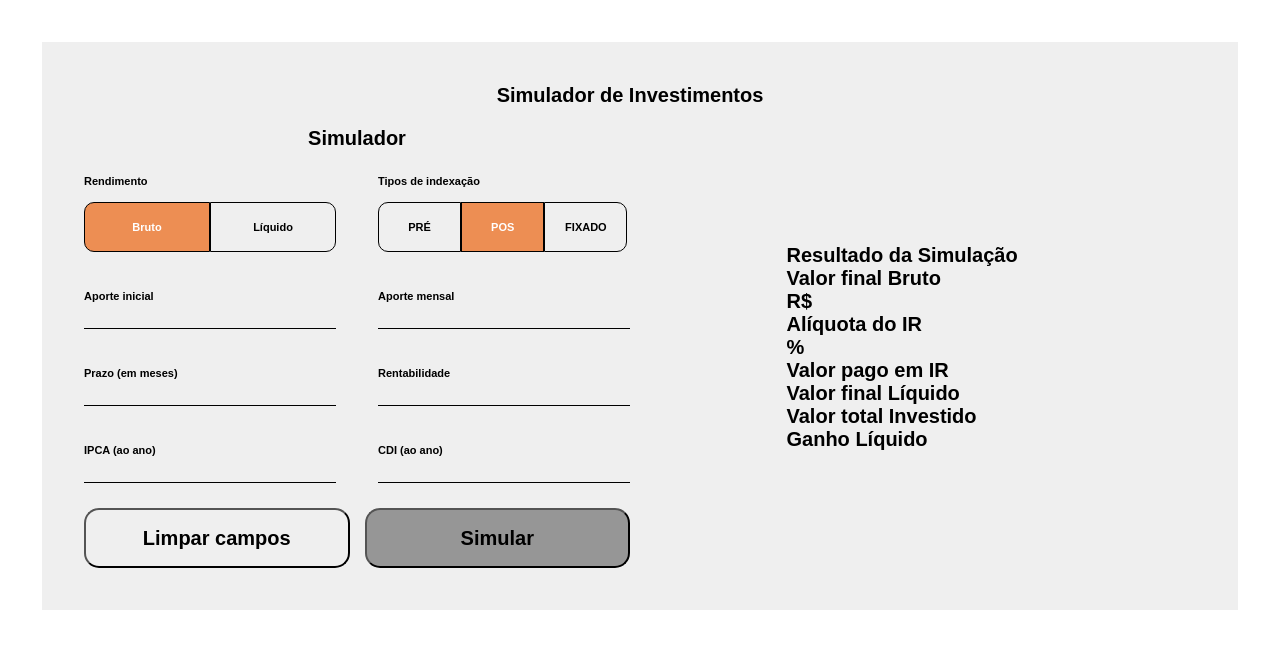
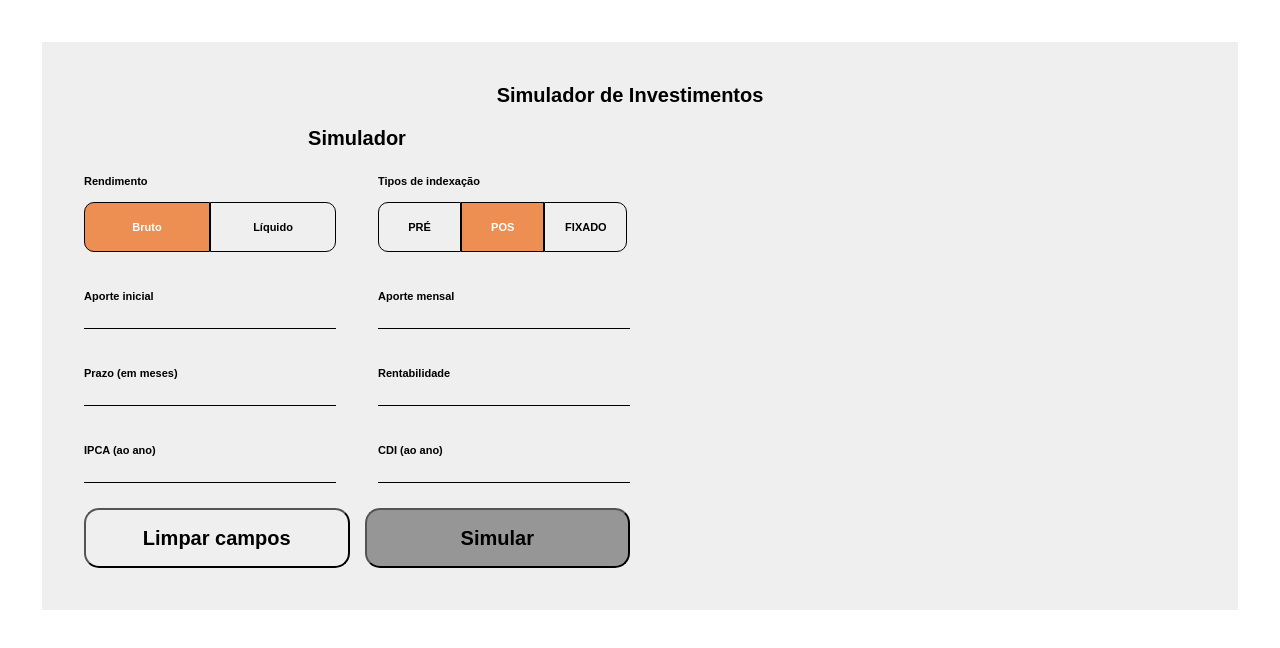
Before and after one commit to romulodev08/EQI-investimentos-desafio, a React (Create React App) app in the folder simulador-de-investimentos/: page / in a window 1280 px wide. Shown: the top 648 px of the page. Built offline with nearby package versions, Linux system fonts and the light colour scheme; data requests are answered from the project's data file.

Commit message:
inseri condição para aparecer a simulação
a condição foi inserida para ocultar os textos que apresentam  simulação até que os dados do formulário sejam inseridos

```diff
--- a/simulador-de-investimentos/src/componentes/app.jsx
+++ b/simulador-de-investimentos/src/componentes/app.jsx
@@ -10,7 +10,8 @@ export default class Simulador extends Component {
             rendimento: "bruto",
             tipoDeIndexação: "pos",
             resultadoDaSimulação: [],
-            dadosDoFormulario: []
+            dadosDoFormulario: [],
+            mostrarSimulação: false,
         }
     }
     componentDidMount() {
@@ -25,7 +26,7 @@ export default class Simulador extends Component {
     simular(props) {
         this.state.response.map((item, index) => {
             if(item.tipoIndexacao == this.state.tipoDeIndexação && item.tipoRendimento == this.state.rendimento) {
-                this.setState({ resultadoDaSimulação: item })
+                this.setState({ resultadoDaSimulação: item, mostrarSimulação: true })
             }
         })
     }
@@ -104,7 +105,7 @@ export default class Simulador extends Component {
                         <button className="botoes" type="button" onClick={() => this.validarCampos()}>Simular</button>
                     </div>
                 </form>
-                <div className="containerSimulador resultado">
+                <div className="containerSimulador resultado" style={{visibility: this.state.mostrarSimulação?"visible": "hidden"}}>
                     <h2>Resultado da Simulação</h2>
                     <div id="valores">
                         <div className="card">
```
